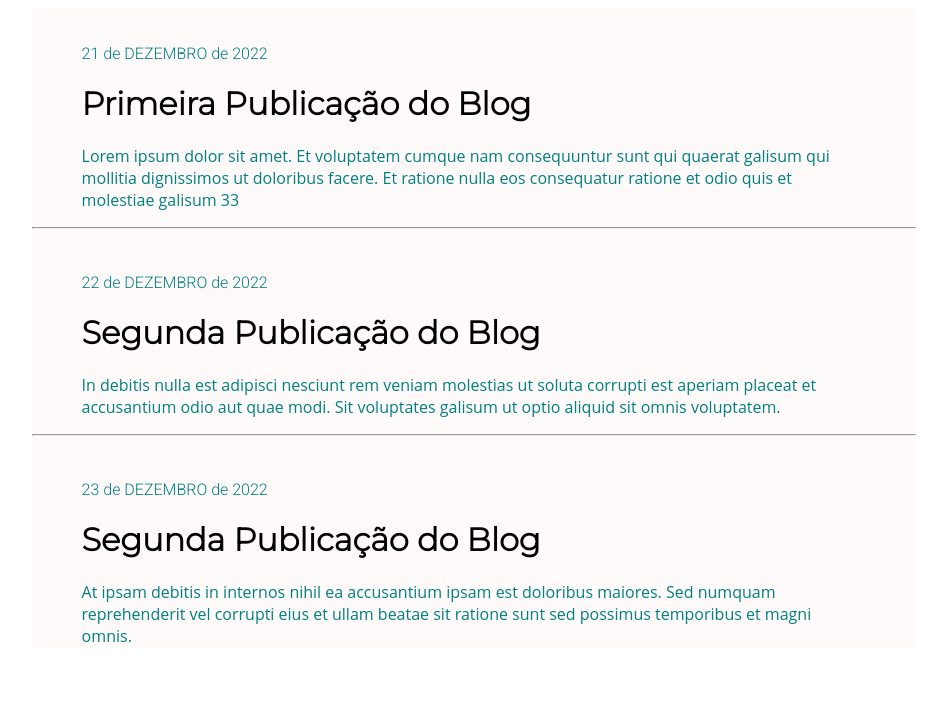
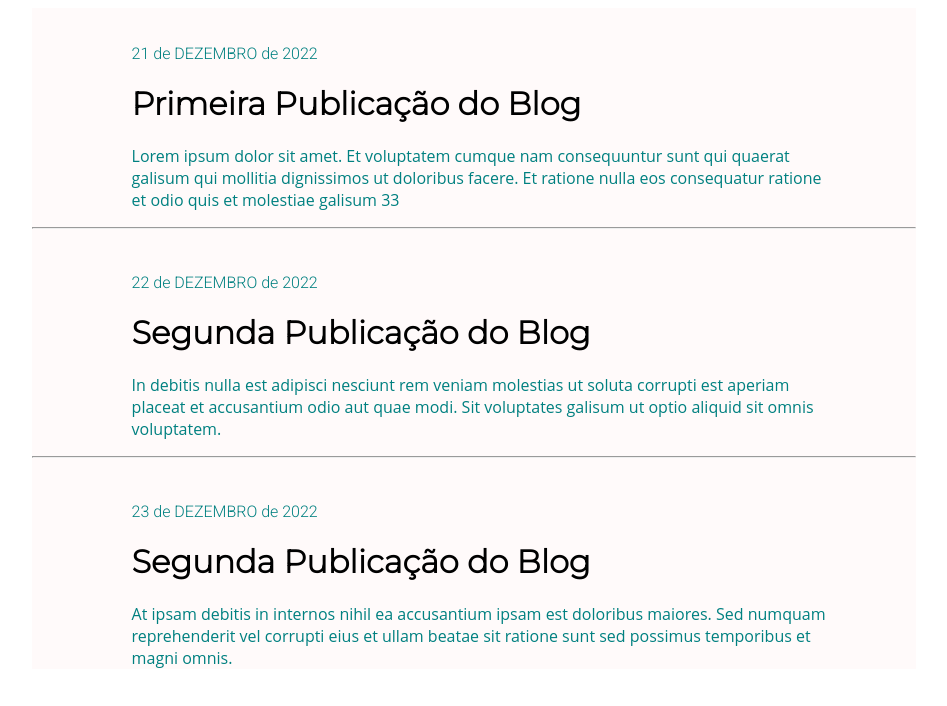
Before and after one commit to Brenobbfreitas/oneBitCode, a plain HTML site: page BitCodeCss/index.html in a window 1280 px wide. Shown: the whole page, without its empty margins (166-1113 px from the left). Drawn offline with Linux system fonts and the light colour scheme.

Commit message:
cssFontes

```diff
--- a/BitCodeCss/style.css
+++ b/BitCodeCss/style.css
@@ -23,6 +23,7 @@ h1{
 .post-container .post{
     margin-left: 50px;
     padding-top: 20px;
+    padding-left: 50px;
 }
 
 .post-content{
--- /dev/null
+++ b/cssFonte/style.css
@@ -0,0 +1,11 @@
+ p{
+    font-family: Arial;
+    font-size: 10px;
+    font-weight: bold;
+    line-height: 2; /*espaço entre os textos*/
+ }
+
+ h1{
+    text-align: center;
+    text-decoration: underline;
+ }
```
Also changed, not shown: cssFonte/index.html (added, +17 -0 lines).
